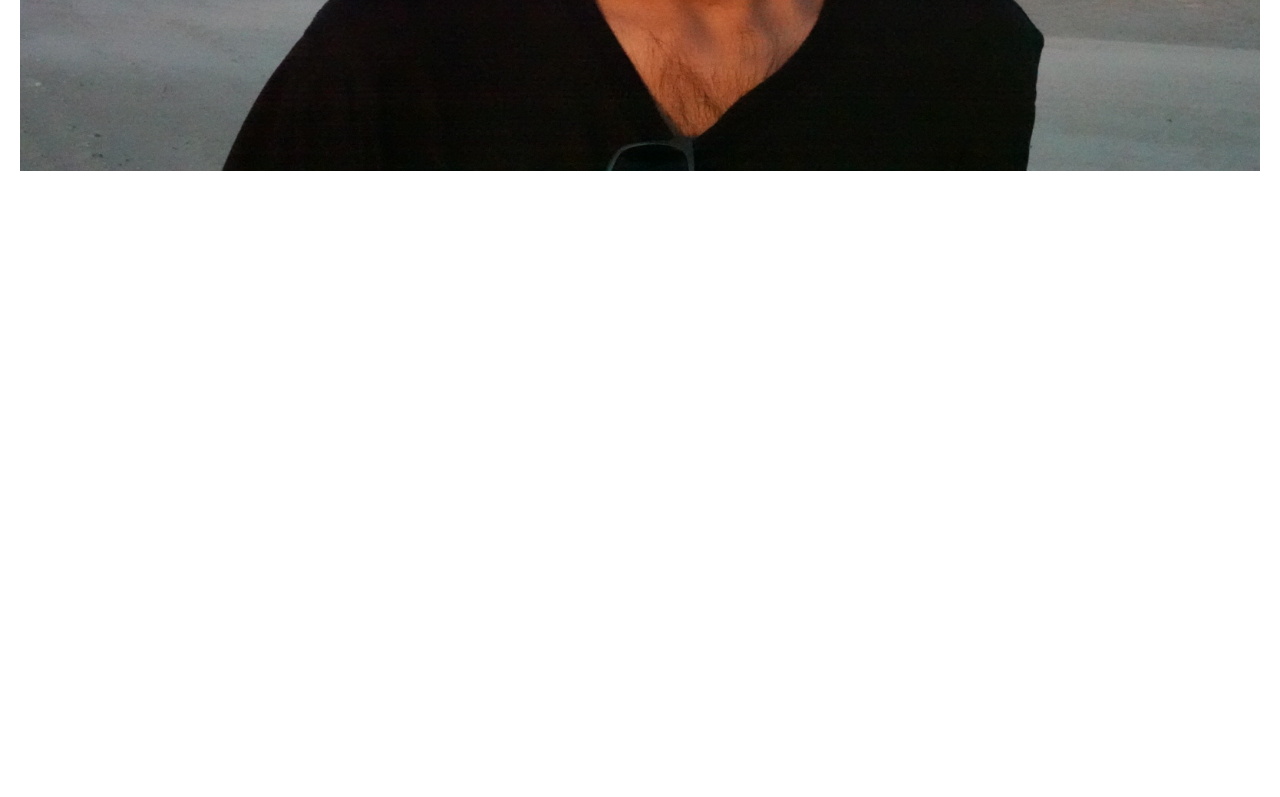
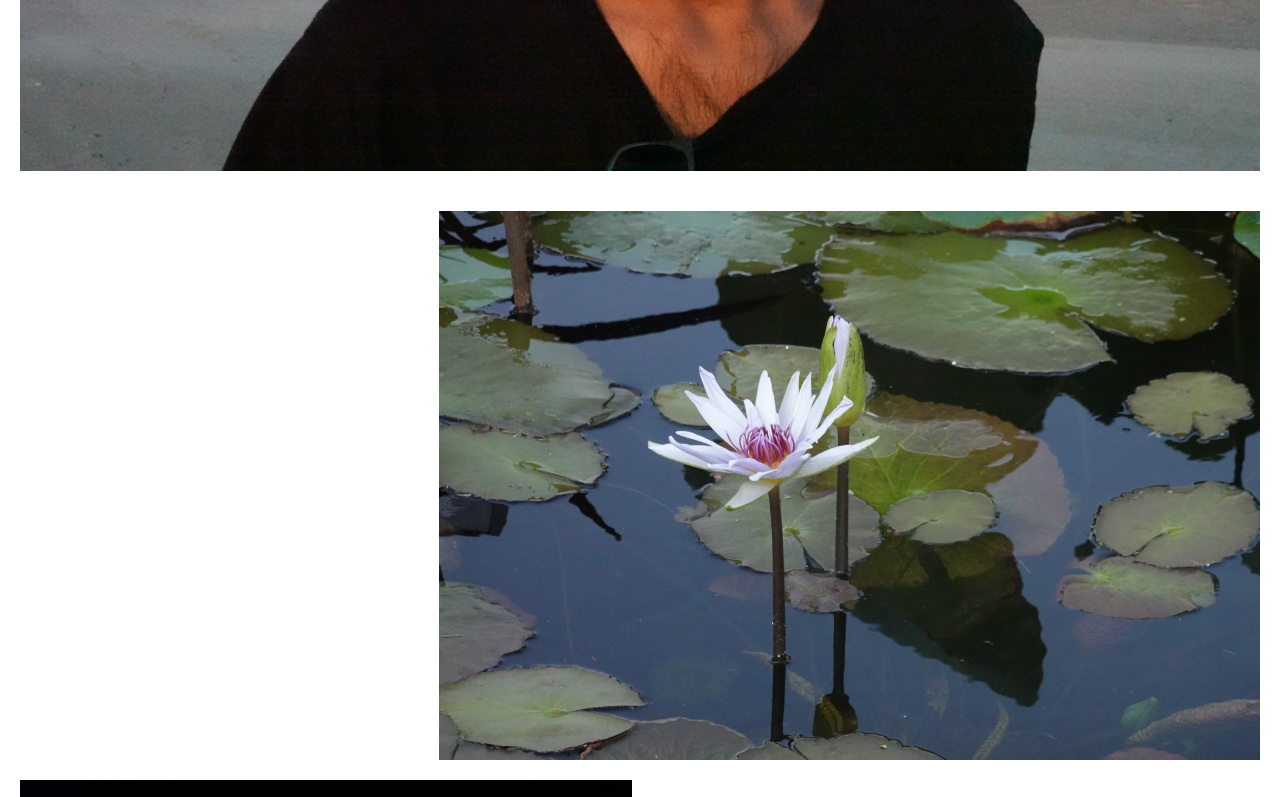
Before and after one commit to ridanaeeem/rida-photos, a Next.js app: page / in a window 1280 px wide. Shown: the part 2000-2797 px from the top of the page. Before the commit the page ends 2191 px from the top, so only its background shows below. Built offline with nearby package versions, Linux system fonts and the light colour scheme.

Commit message:
framer motion test

```diff
--- a/app/page.tsx
+++ b/app/page.tsx
@@ -1,5 +1,7 @@
 "use client";
 import Image from "next/image";
+import { motion } from "framer-motion";
+
 export default function Home() {
 	return (
 		<div>
@@ -9,11 +11,14 @@ export default function Home() {
 					<h1 className="text-4xl">Rida Naeem Photography</h1>
 					<h2 className="text-2xl">Memories</h2>
 				</div>
+				<motion.div initial={{ opacity: 0 }} whileInView={{ opacity: 1 }}>
 					<div className="grid grid-cols-3 gap-4 p-5">
 						<div className="col-start-2 col-span-2">
 							<img src="/waterLily.JPG" alt="water lily"></img>
 						</div>
 					</div>
+				</motion.div>
+				<motion.div initial={{ opacity: 0 }} whileInView={{ opacity: 1 }}>
 					<div className="grid grid-cols-4 grid-rows-3 gap-4 px-5">
 						<div className="col-span-2 row-start-1 row-span-2">
 							<img src="/fireworks.JPG" alt="water lily"></img>
@@ -22,7 +27,30 @@ export default function Home() {
 							<img src="/chicagoEyes.JPG" alt="water lily"></img>
 						</div>
 					</div>
+				</motion.div>
+				<motion.div initial={{ opacity: 0 }} whileInView={{ opacity: 1 }}>
 					<img className="p-5" src="/haSunset.JPG" alt="water lily"></img>
+				</motion.div>
+				<motion.div initial={{ opacity: 0 }} whileInView={{ opacity: 1 }}>
+					<div className="grid grid-cols-3 gap-4 p-5">
+						<div className="col-start-2 col-span-2">
+							<img src="/waterLily.JPG" alt="water lily"></img>
+						</div>
+					</div>
+				</motion.div>
+				<motion.div initial={{ opacity: 0 }} whileInView={{ opacity: 1 }}>
+					<div className="grid grid-cols-4 grid-rows-3 gap-4 px-5">
+						<div className="col-span-2 row-start-1 row-span-2">
+							<img src="/fireworks.JPG" alt="water lily"></img>
+						</div>
+						<div className="col-span-2 row-start-2 row-span-2">
+							<img src="/chicagoEyes.JPG" alt="water lily"></img>
+						</div>
+					</div>
+				</motion.div>
+				<motion.div initial={{ opacity: 0 }} whileInView={{ opacity: 1 }}>
+					<img className="p-5" src="/haSunset.JPG" alt="water lily"></img>
+				</motion.div>
 			</main>
 		</div>
 	);
```
Also changed, not shown: package.json (+6 -5 lines), 1 other file (tests, documents, lock files or other folders). Lines whose indentation alone changed are shown as unchanged.
